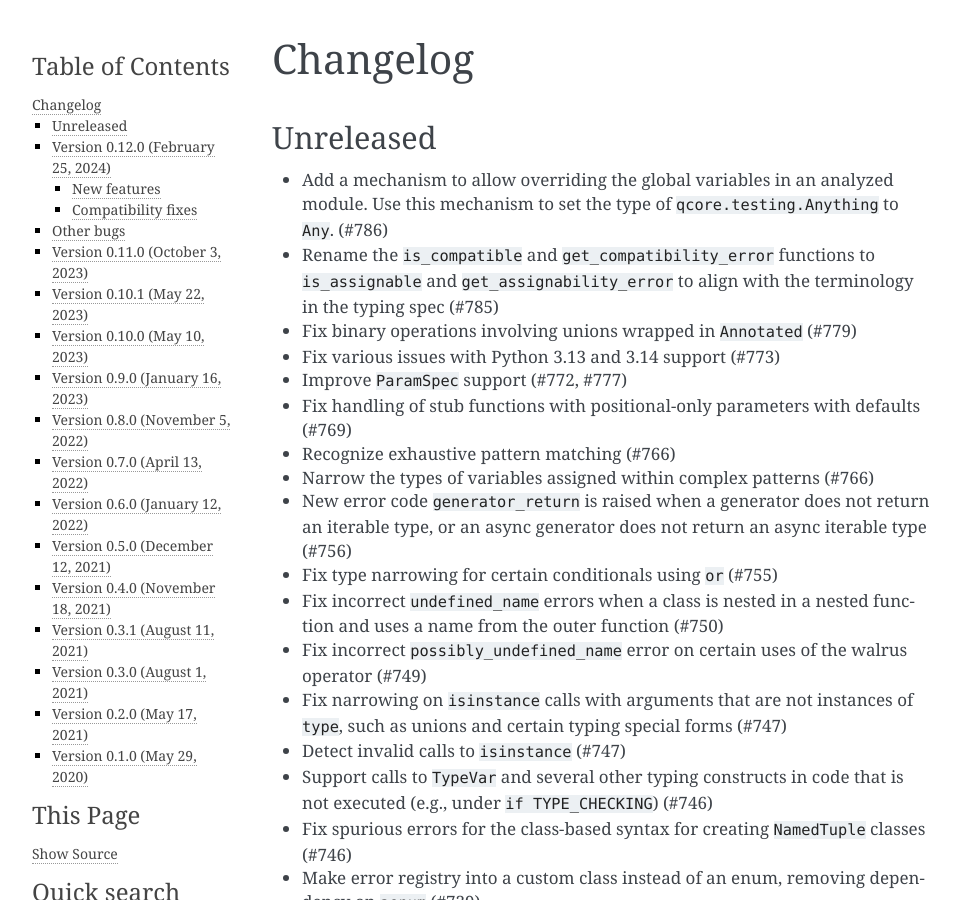
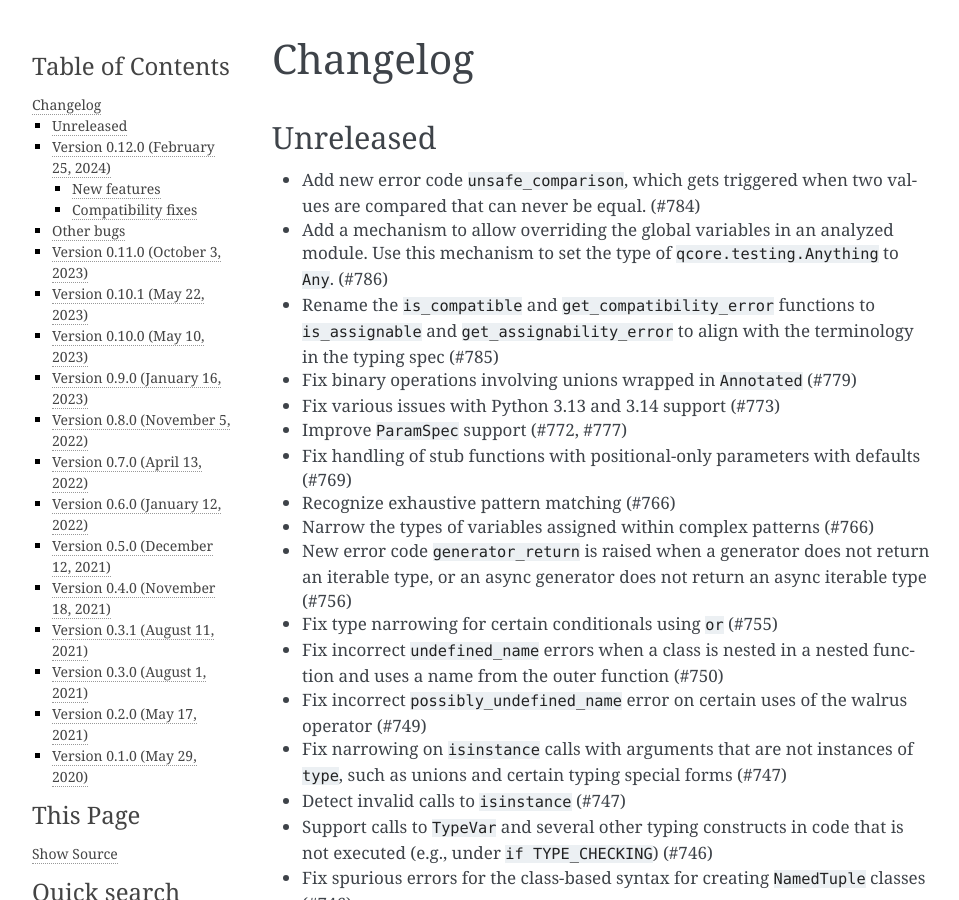
Before and after one commit to quora/pyanalyze, a Sphinx documentation site: the page built from docs/changelog.md, in a window 1280 px wide and 900 px high. Shown: the whole window, without its empty margins (148-1107 px from the left). Built offline with Sphinx 7.4.7, drawn with Linux system fonts in a browser that asks for light colours.

Commit message:
changelog

```diff
--- a/docs/changelog.md
+++ b/docs/changelog.md
@@ -2,6 +2,8 @@
 
 ## Unreleased
 
+- Add new error code `unsafe_comparison`, which gets triggered
+  when two values are compared that can never be equal. (#784)
 - Add a mechanism to allow overriding the global variables in an
   analyzed module. Use this mechanism to set the type of
   `qcore.testing.Anything` to `Any`. (#786)
```
